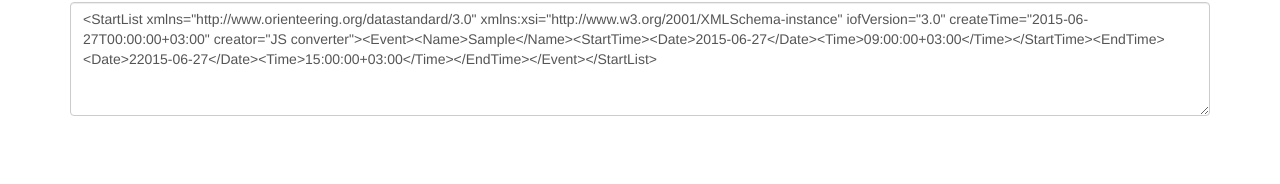
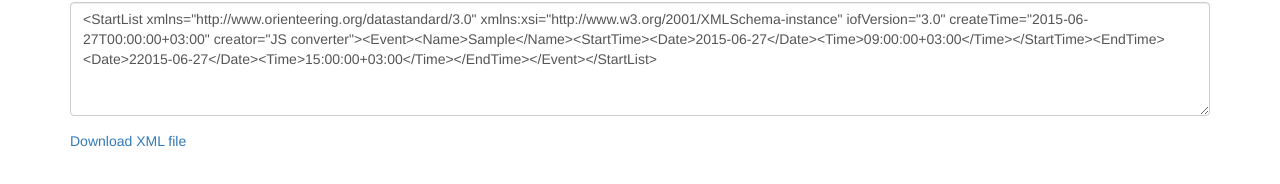
Before and after one commit to jleh/startListConverter, a plain HTML site: page index.html in a window 1280 px wide. Both pictures are taken after typing "Sample", "Sample" into the empty fields and a click on the button "Convert". Shown: the part 444-628 px from the top of the page. Drawn offline with nearby package versions, Linux system fonts and the light colour scheme.

Commit message:
XML file can be downloaded

```diff
--- a/index.html
+++ b/index.html
@@ -59,6 +59,8 @@
 
         xml += "</StartList>";
         document.getElementById("output").value = xml;
+
+        createFile();
     }
 
     function printRunner(runner) {
@@ -85,6 +87,17 @@
         xml += "<Date>2" + startDate + "</Date><Time>15:00:00+03:00</Time></EndTime></Event>";
 
         return xml;
+    }
+
+    function createFile() {
+        var xml = document.getElementById("output").value;
+        var blob = new Blob([xml], { type: "application/xml" });
+        var link = document.createElement("a");
+
+        document.getElementById("download").innerHTML = "";
+        link.innerHTML = "Download XML file";
+        link.href = window.URL.createObjectURL(blob);
+        document.getElementById("download").appendChild(link);
     }
     </script>
 
@@ -116,6 +129,8 @@
             <label>Output XML</label>
             <textarea class="form-control" id="output" rows="5"></textarea>
         </div>
+
+        <div id="download"></div>
     </div>
 </body>
 </html>
```
